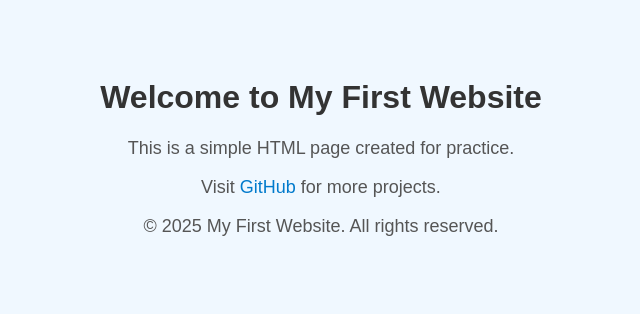
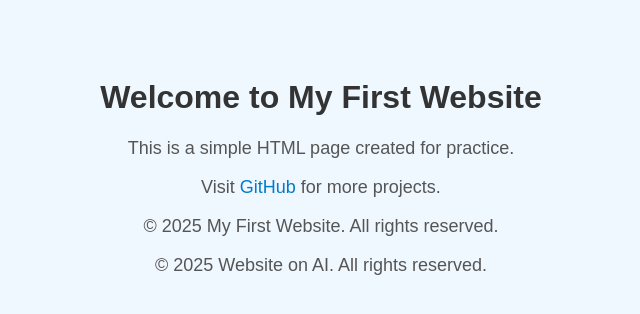
Before and after one commit to SatyajitGithub89/GitHub_basics, a plain HTML site: page index.html in a window 1280 px wide. Shown: the whole page, without its empty margins (319-959 px from the left). Drawn offline with Linux system fonts and the light colour scheme.

Commit message:
This is version 5

```diff
--- a/index.html
+++ b/index.html
@@ -34,6 +34,7 @@
      <!-- New footer section -->
     <footer>
         <p>© 2025 My First Website. All rights reserved.</p>
+        <p>© 2025 Website on AI. All rights reserved.</p>
     </footer>
 </body>
 </html>
```
